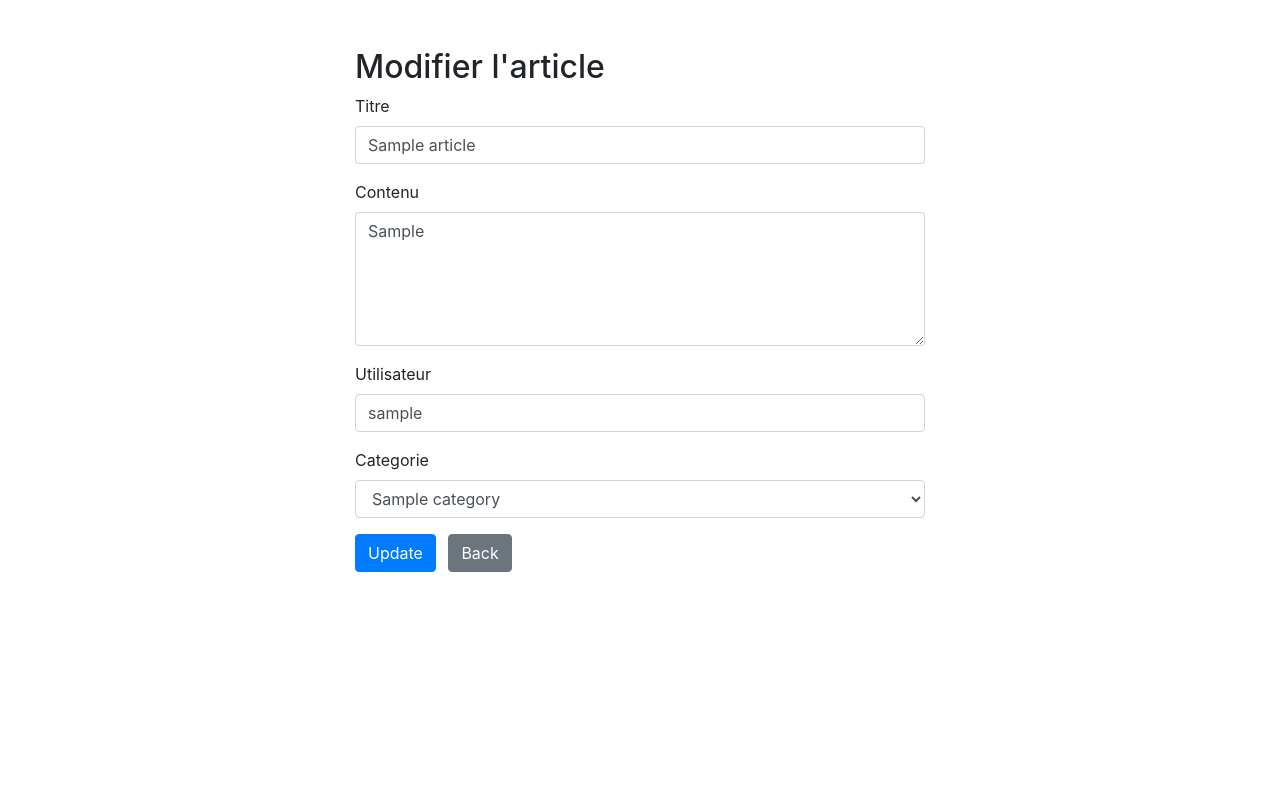
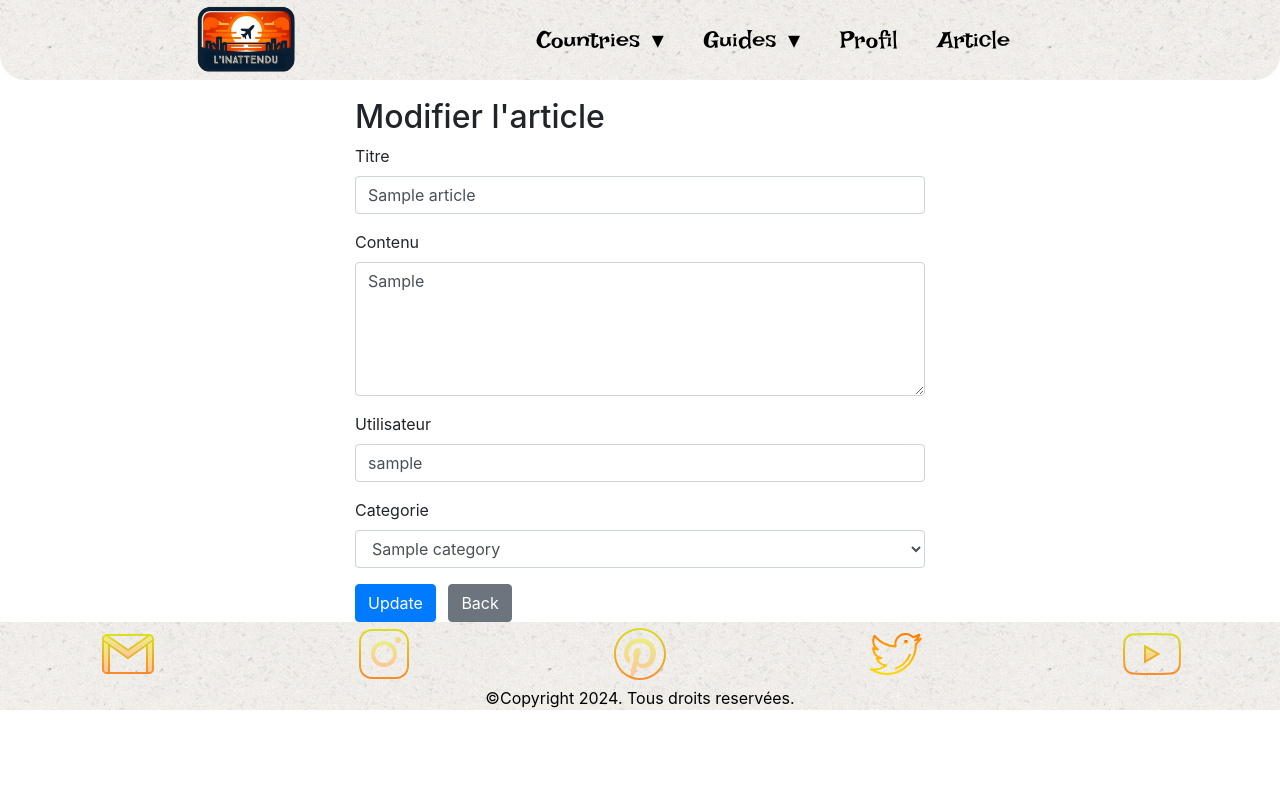
Before and after one commit to Alexandre2383/Voyage, a PHP site: page /asset/blog/articles/modifier.php?id=1 in a window 1280 px wide. Run offline with PHP 8.4, Linux system fonts and the light colour scheme; tables that the repository leaves empty or names only in its code hold one stand-in row (values such as "Sample post"); some libraries are stand-ins or nearby versions.

Commit message:
Ajout navbar et footer page  articles.php, modifier.php

```diff
--- a/asset/blog/articles/modifier.php
+++ b/asset/blog/articles/modifier.php
@@ -83,16 +83,61 @@ $conn->close();
     <meta charset="UTF-8">
     <title>Update Article</title>
     <link rel="stylesheet" href="https://stackpath.bootstrapcdn.com/bootstrap/4.5.2/css/bootstrap.min.css">
-    <style>
-        .wrapper{
-            width: 600px;
-            margin: 0 auto;
-        }
-    </style>
+    <link rel="stylesheet" href="../css/style-connexion-inscription-profil.css">
+    <link rel="stylesheet" href="../../css/navbar.css">
+    <link rel="stylesheet" href="../../css/footer.css">
 </head>
 <body>
+<div class="wrapper">
+        <header>
+            <nav class="nav">
+                <div class="nav-mobile">
+                    <a id="nav-toggle" href="#!"><span></span></a>
+                </div>
+                <div class="positionnav">
+                    <a class="listlogo" href="../../../index.html"><img src="../../img/logo.png" class="logo" /></a>
+                    <ul class="nav-list">
+                        <li>
+                            <a href="#">Countries</a>
+                            <ul class="nav-dropdown">
+                                <li>
+                                    <a href="../../morocco/morocco.html">Morocco</a>
+                                </li>
+                                <li>
+                                    <a href="#" class="navbordure">South Korea</a>
+                                </li>
+                                <li>
+                                    <a href="../../sweden.html">Sweden</a>
+                                </li>
+                            </ul>
+                        </li>
+                        <li>
+                            <a href="#!">Guides</a>
+                            <ul class="nav-dropdown">
+                                <li>
+                                    <a href="../../morocco/morocco.html">Sabrine</a>
+                                </li>
+                                <li>
+                                    <a href="#" class="navbordure">Océane</a>
+                                </li>
+                                <li>
+                                    <a href="../../sweden.html">Alexandre</a>
+                                </li>
+                            </ul>
+                        </li>
+                        <li>
+                            <a href="../profil.php">Profil</a>
+                        </li>
+                        <li>
+                            <a href="../articles.php">Article</a>
+                        </li>
+                    </ul>
+                </div>
+                <script src="../js/navbar.js"></script>
+            </nav>
+        </header>
     <div class="wrapper">
-        <div class="container-fluid">
+        <div class="container-fluid" style="width: 600px;">
             <div class="row">
                 <div class="col-md-12">
                     <h2 class="mt-5">Modifier l'article</h2>
@@ -126,5 +171,17 @@ $conn->close();
             </div>
         </div>
     </div>
+    <footer>
+            <div class="placement_icon">
+                <img src="../../img/icon/gmail.svg" alt="" class="icon" />
+                <img src="../../img/icon/instagram.svg" alt="" class="icon" />
+                <img src="../../img/icon/pinterest.svg" alt="" class="icon" />
+                <img src="../../img/icon/twitter.svg" alt="" class="icon" />
+                <img src="../../img/icon/youtube.svg" alt="" class="icon" />
+            </div>
+            <p>©Copyright 2024. Tous droits reservées.</p>
+        </footer>
+    </div>
+    <script src="https://cdnjs.cloudflare.com/ajax/libs/jquery/2.1.3/jquery.min.js"></script></div>
 </body>
 </html>
--- a/asset/blog/css/style-connexion-inscription-profil.css
+++ b/asset/blog/css/style-connexion-inscription-profil.css
@@ -16,13 +16,14 @@ body, html {
   flex-direction: column;
 }
 header {
-  min-height: 20vh;
+  min-height: 50px;
   flex-grow: 0;
   flex-shrink: 0;
 }
 main {
   flex-grow: 1;
 }
+/* .container est class du fichier profil.php; div qui contient l'affichage en fonction du login */
 .container {
   display: flex;
   flex-direction: column;
```
Also changed, not shown: asset/blog/articles.php (+27 -9 lines).
